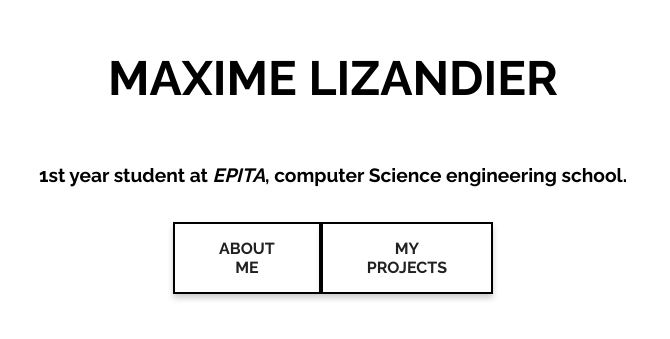
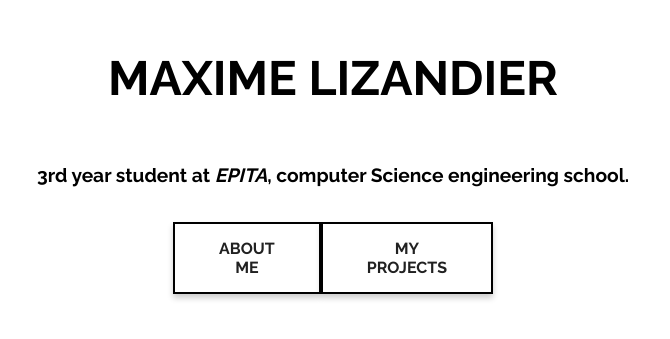
Before and after one commit to mlizandier/max_website, a plain HTML site: page index.html in a window 1280 px wide. Shown: the part 239-578 px from the top of the page, 307-977 px from the left. Drawn offline with nearby package versions, Linux system fonts and the light colour scheme.

Commit message:
changed school year in index.html

```diff
--- a/index.html
+++ b/index.html
@@ -26,7 +26,7 @@
                 <h1>MAXIME LIZANDIER</h1>
             </div>
             <div id="description">
-                <h4>1st year student at <i>EPITA</i>, computer Science engineering school.</h4>
+                <h4>3rd year student at <i>EPITA</i>, computer Science engineering school.</h4>
             </div>
             <div id="buttons">
                 <button type="button" id="aboutButton">ABOUT ME</button>
```
